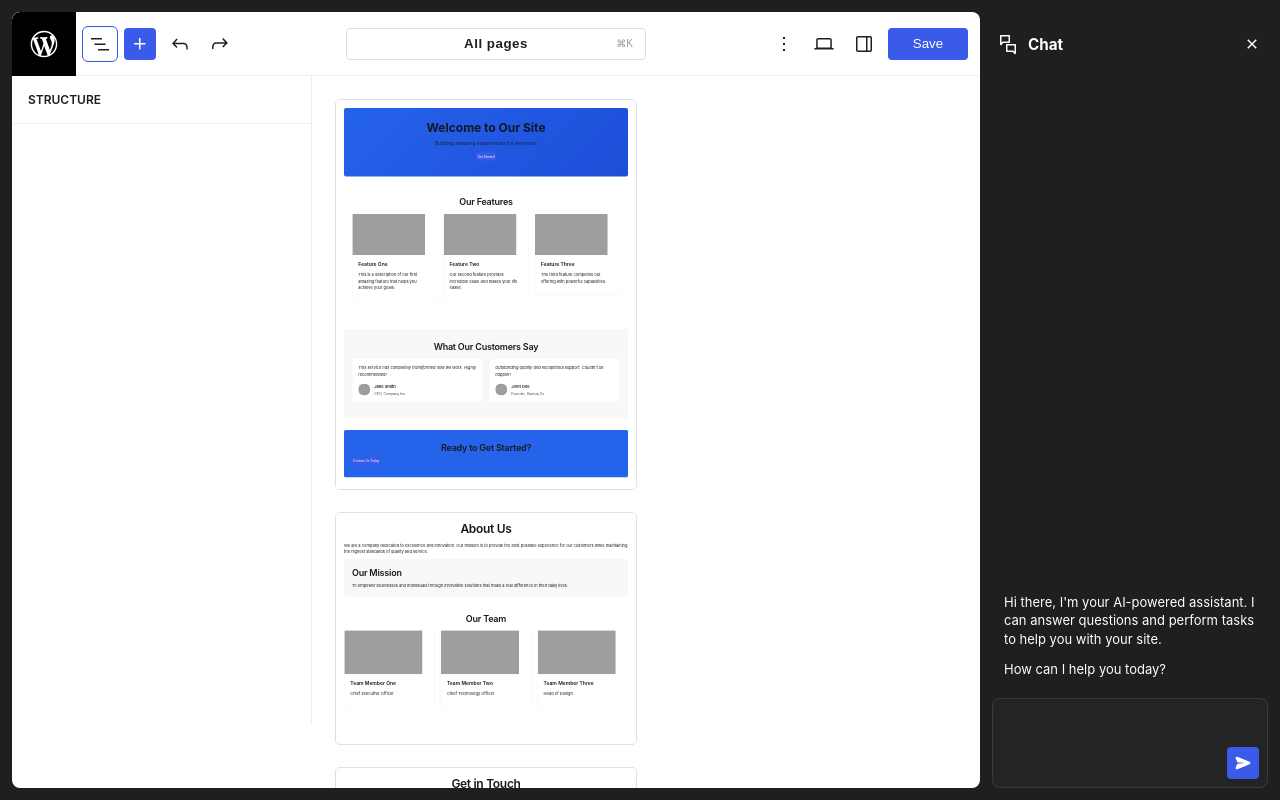
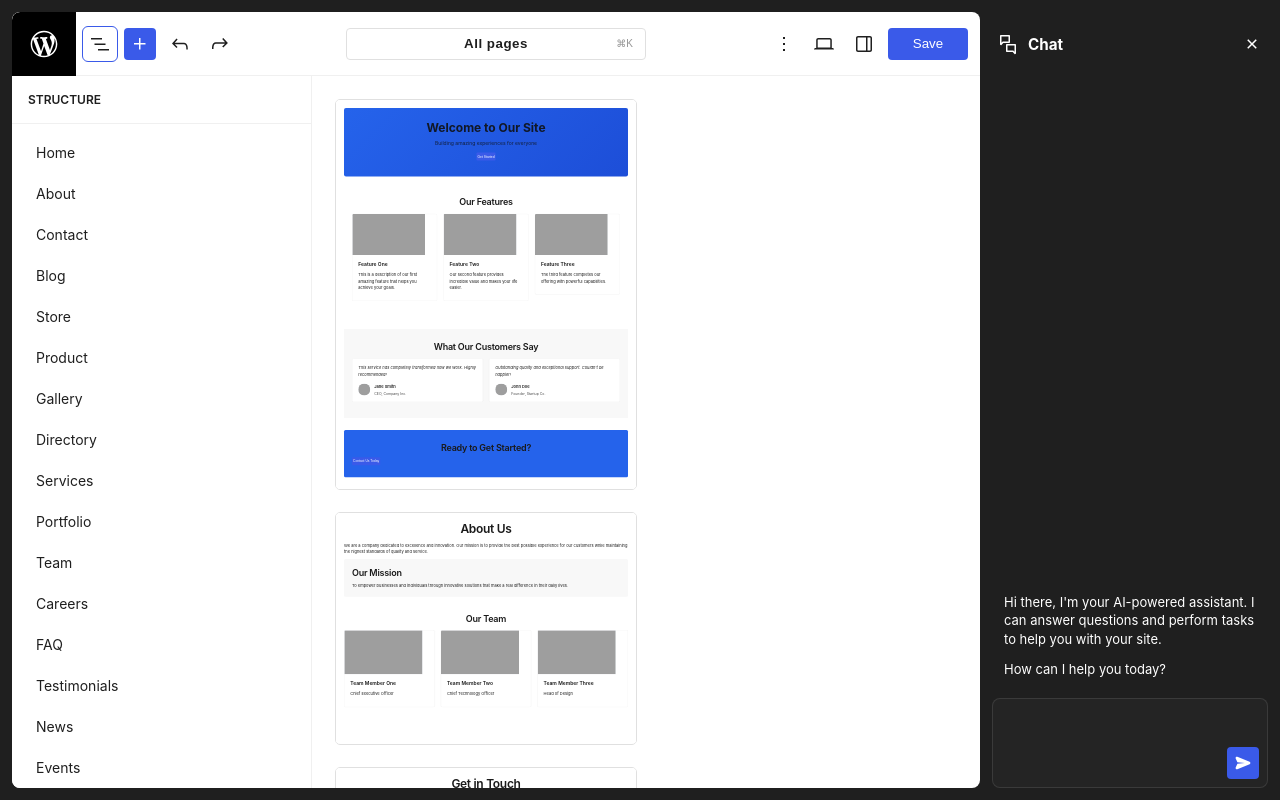
Before and after one commit to shaunandrews/wp-mosaic-i1, a React (Vite) app: page / in a window 1280 px wide. Both pictures are taken after a click on the button 100 px from the left and 43 px from the top of the page. Built offline with nearby package versions, Linux system fonts and the light colour scheme; grey boxes are pictures that could not be loaded.

Commit message:
Refactor App component: update panel height to 100%, integrate StructurePanel for page selection, and clean up unused imports in PageErrorBoundary and PageViewContext. Adjust CSS for PagePreview and PageSingle components for improved layout.

```diff
--- a/src/App.css
+++ b/src/App.css
@@ -26,7 +26,7 @@
 }
 
 .panel {
-  height: calc(100% - 64px);
+  height: 100%;
   overflow: hidden;
   background-color: var(--color-surface);
   border-right: 1px solid var(--color-gray-100);
--- a/src/App.tsx
+++ b/src/App.tsx
@@ -8,6 +8,7 @@ import { Icon } from './components/Icon/Icon';
 import { PageViewProvider, type Page } from './components/PageView/PageViewContext';
 import { PageView } from './components/PageView/PageView';
 import { usePageView } from './components/PageView/usePageView';
+import { StructurePanel } from './components/StructurePanel/StructurePanel';
 import pagesData from './data/pages.json';
 
 const pages = pagesData.pages as Page[];
@@ -93,6 +94,10 @@ function AppContent() {
     navigateNext();
   };
 
+  const handleStructurePageSelect = (page: Page) => {
+    selectPage(page, 'menu');
+  };
+
   useEffect(() => {
     const handleKeyDown = (event: KeyboardEvent) => {
       // Check for Command-K (Mac) or Ctrl-K (Windows/Linux)
@@ -155,7 +160,15 @@ function AppContent() {
                   transition={{ duration: 0.3, ease: [0.4, 0, 0.2, 1] }}
                 >
                   {getOpenPanelAt('left') === 'structure' ? (
-                    <h3>Structure</h3>
+                    <>
+                      <h3>Structure</h3>
+                      <StructurePanel
+                        viewMode={viewMode}
+                        selectedPage={selectedPage}
+                        pages={contextPages}
+                        onPageSelect={handleStructurePageSelect}
+                      />
+                    </>
                   ) : (
                     <h3>Inserter</h3>
                   )}
--- a/src/components/PageView/PageErrorBoundary.tsx
+++ b/src/components/PageView/PageErrorBoundary.tsx
@@ -1,4 +1,4 @@
-import { Component, ReactNode, ErrorInfo } from 'react';
+import { Component, type ReactNode, type ErrorInfo } from 'react';
 
 interface PageErrorBoundaryProps {
   children: ReactNode;
--- a/src/components/PageView/PagePreview/PagePreview.css
+++ b/src/components/PageView/PagePreview/PagePreview.css
@@ -1,6 +1,4 @@
 .page-preview {
-  pointer-events: none;
-  overflow: hidden;
   display: block;
 }
 
@@ -10,6 +8,7 @@
   width: 100%;
   overflow: hidden;
   transition: height 0.2s ease-out; /* Smooth height changes */
+  pointer-events: none;
 }
 
 .page-preview__content-wrapper {
@@ -23,7 +22,7 @@
 .page-preview--full {
   /* Full size mode */
   width: 100%;
-  height: 100%;
+  min-height: 100%;
 }
 
 .page-preview__loading {
--- a/src/components/PageView/PageSingle/PageSingle.css
+++ b/src/components/PageView/PageSingle/PageSingle.css
@@ -6,7 +6,6 @@
   width: 100%;
   overflow-y: auto;
   overflow-x: hidden;
-  border-radius: var(--radius-m);
   background-color: var(--color-surface);
   outline: 1px solid var(--color-gray-200);
   color: var(--color-surface-text);
--- a/src/components/PageView/PageViewContext.tsx
+++ b/src/components/PageView/PageViewContext.tsx
@@ -1,4 +1,4 @@
-import { createContext, useContext, useState, useCallback, ReactNode } from 'react';
+import { createContext, useState, useCallback, type ReactNode } from 'react';
 import { type PageContent as PageContentType } from '../../types/blocks';
 
 export interface Page {
--- /dev/null
+++ b/src/components/StructurePanel/StructurePanel.css
@@ -0,0 +1,87 @@
+.structure-panel-content {
+  display: flex;
+  flex-direction: column;
+  height: 100%;
+  overflow: hidden;
+}
+
+.structure-panel-list {
+  flex: 1;
+  overflow-y: auto;
+  padding: var(--space-xs);
+}
+
+/* Page list items (grid view) */
+.structure-page-item {
+  width: 100%;
+  padding: var(--space-s) var(--space-m);
+  text-align: left;
+  background: transparent;
+  border: none;
+  border-radius: var(--radius-s);
+  color: var(--color-surface-text);
+  font-size: 14px;
+  font-family: inherit;
+  cursor: pointer;
+  transition: background-color 0.15s ease;
+
+  &:hover {
+    background-color: var(--color-theme-alpha-08);
+  }
+
+  &:active {
+    background-color: var(--color-theme-alpha-08);
+  }
+
+  &:focus {
+    outline: 2px solid var(--color-theme);
+    outline-offset: -2px;
+  }
+}
+
+/* Block tree items (single view) */
+.structure-block-item {
+  margin-bottom: var(--space-xxs);
+}
+
+.structure-block-content {
+  padding: var(--space-xs) var(--space-s);
+  border-radius: var(--radius-s);
+  cursor: default;
+  transition: background-color 0.15s ease;
+
+  &:hover {
+    background-color: var(--color-theme-alpha-04);
+  }
+}
+
+.structure-block-type {
+  font-size: 11px;
+  font-weight: 600;
+  text-transform: uppercase;
+  color: var(--color-surface-text-tertiary);
+  line-height: 1.4;
+}
+
+.structure-block-text {
+  font-size: 13px;
+  color: var(--color-surface-text);
+  line-height: 1.4;
+  margin-top: var(--space-xxs);
+  overflow: hidden;
+  text-overflow: ellipsis;
+  white-space: nowrap;
+}
+
+.structure-block-children {
+  margin-top: var(--space-xxs);
+  border-left: 1px solid var(--color-gray-200);
+}
+
+/* Empty state */
+.structure-empty {
+  padding: var(--space-l);
+  text-align: center;
+  color: var(--color-surface-text-tertiary);
+  font-size: 13px;
+}
--- /dev/null
+++ b/src/components/StructurePanel/StructurePanel.tsx
@@ -0,0 +1,137 @@
+import { type Block } from '../../types/blocks';
+import { type Page } from '../PageView/PageViewContext';
+import { type ViewMode } from '../PageView/PageViewContext';
+import './StructurePanel.css';
+
+interface StructurePanelProps {
+  viewMode: ViewMode;
+  selectedPage: Page | null;
+  pages: Page[];
+  onPageSelect?: (page: Page) => void;
+}
+
+/**
+ * Get a readable label for a block based on its type and attributes
+ * Returns null for blocks that don't need labels (like layout blocks)
+ */
+const getBlockLabel = (block: Block): string | null => {
+  const { type, attributes } = block;
+
+  switch (type) {
+    case 'heading':
+      return (attributes as { content?: string })?.content || null;
+    case 'paragraph':
+      const paraContent = (attributes as { content?: string })?.content || '';
+      return paraContent.length > 50 ? paraContent.substring(0, 50) + '...' : paraContent || null;
+    case 'button':
+      return (attributes as { text?: string })?.text || null;
+    case 'card':
+      return (attributes as { title?: string })?.title || null;
+    case 'quote':
+      const quoteContent = (attributes as { content?: string })?.content || '';
+      return quoteContent.length > 40 ? quoteContent.substring(0, 40) + '...' : quoteContent || null;
+    case 'testimonial':
+      const testimonialQuote = (attributes as { quote?: string })?.quote || '';
+      return testimonialQuote.length > 40 ? testimonialQuote.substring(0, 40) + '...' : testimonialQuote || null;
+    case 'product-card':
+      return (attributes as { title?: string })?.title || null;
+    case 'image':
+      return (attributes as { alt?: string })?.alt || null;
+    case 'list':
+      const items = (attributes as { items?: string[] })?.items || [];
+      return items.length > 0 ? `List (${items.length} items)` : null;
+    case 'form':
+      return (attributes as { title?: string })?.title || null;
+    case 'form-field':
+      return (attributes as { label?: string })?.label || null;
+    case 'gallery-grid':
+      const images = (attributes as { images?: number })?.images;
+      return images ? `Gallery (${images} images)` : null;
+    // Layout blocks don't need labels
+    case 'columns':
+    case 'column':
+    case 'grid':
+    case 'section':
+    case 'container':
+    case 'spacer':
+    case 'divider':
+    case 'hero':
+      return null;
+    default:
+      return null;
+  }
+};
+
+interface BlockTreeItemProps {
+  block: Block;
+}
+
+const BlockTreeItem = ({ block }: BlockTreeItemProps) => {
+  const label = getBlockLabel(block);
+  const hasInnerBlocks = block.innerBlocks && block.innerBlocks.length > 0;
+
+  return (
+    <div className="structure-block-item">
+      <div className="structure-block-content">
+        <div className="structure-block-type">{block.type}</div>
+        {label && <div className="structure-block-text">{label}</div>}
+      </div>
+      {hasInnerBlocks && (
+        <div className="structure-block-children pl-s">
+          {block.innerBlocks!.map((innerBlock) => (
+            <BlockTreeItem key={innerBlock.id} block={innerBlock} />
+          ))}
+        </div>
+      )}
+    </div>
+  );
+};
+
+export const StructurePanel = ({
+  viewMode,
+  selectedPage,
+  pages,
+  onPageSelect,
+}: StructurePanelProps) => {
+  if (viewMode === 'grid') {
+    return (
+      <div className="structure-panel-content">
+        <div className="structure-panel-list">
+          {pages.map((page) => (
+            <button
+              key={page.id}
+              className="structure-page-item"
+              onClick={() => onPageSelect?.(page)}
+            >
+              {page.label}
+            </button>
+          ))}
+        </div>
+      </div>
+    );
+  }
+
+  if (viewMode === 'single' && selectedPage?.content?.blocks) {
+    const blocks = selectedPage.content.blocks;
+
+    return (
+      <div className="structure-panel-content">
+        <div className="structure-panel-list">
+          {blocks.length === 0 ? (
+            <div className="structure-empty">No blocks in this page</div>
+          ) : (
+            blocks.map((block) => (
+              <BlockTreeItem key={block.id} block={block} />
+            ))
+          )}
+        </div>
+      </div>
+    );
+  }
+
+  return (
+    <div className="structure-panel-content">
+      <div className="structure-empty">No content to display</div>
+    </div>
+  );
+};
```
Also changed, not shown: src/components/PageView/PageView.css (line endings or trailing spaces).
